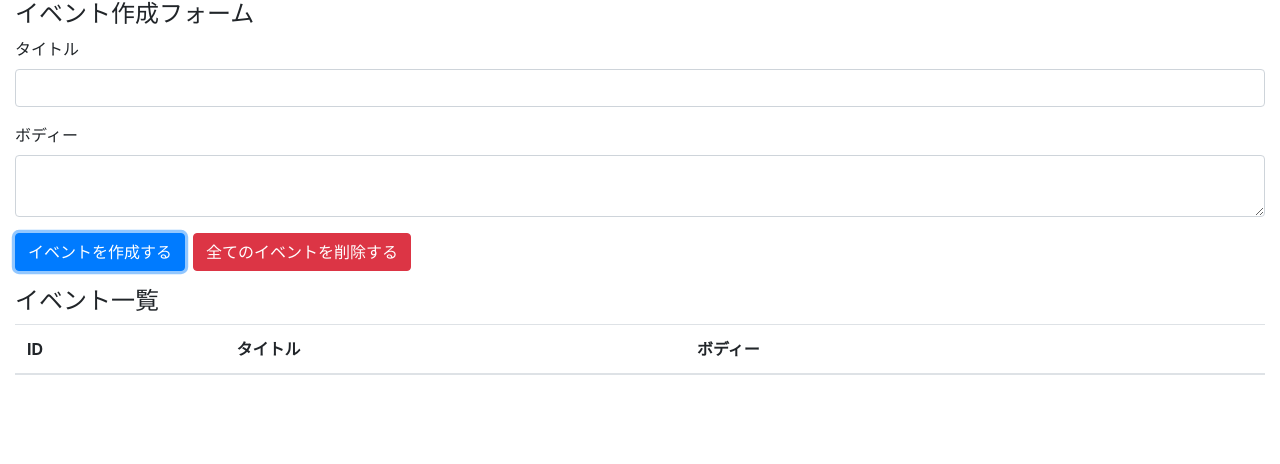
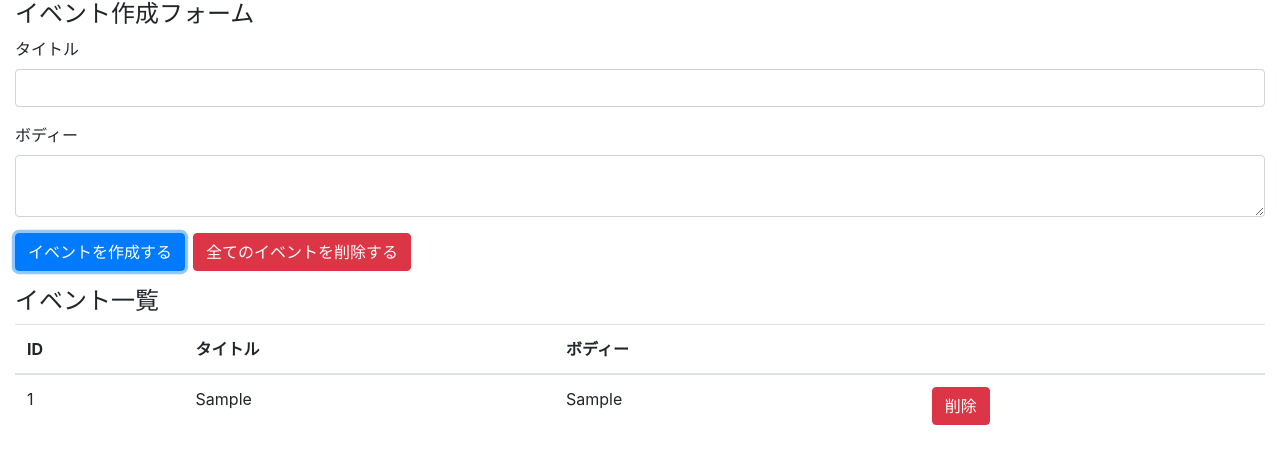
Before and after one commit to YouheiNozaki/react-hooks-101, a React (Create React App) app: page / in a window 1280 px wide. Both pictures are taken after typing "Sample", "Sample" into the empty fields and a click on the button "イベントを作成する". Shown: the top 464 px of the page. Built offline with nearby package versions, Linux system fonts and the light colour scheme.

Commit message:
display events refactor and implement remove event button

```diff
--- a/src/components/App.js
+++ b/src/components/App.js
@@ -2,6 +2,7 @@
 
 import 'bootstrap/dist/css/bootstrap.min.css';
 
+import Event from './Event'
 import reducer from '../reducers'
 
 const App = () => {
@@ -50,7 +51,9 @@
             <th></th>
           </tr>
         </thead>
-        <tbody></tbody>
+        <tbody>
+          { state.map((event, index) => (<Event key={index} event={event} dispatch={dispatch} />))}
+        </tbody>
       </table>
     </div>
   )
--- /dev/null
+++ b/src/components/Event.js
@@ -0,0 +1,21 @@
+import React from 'react'
+
+const Event = ({ dispatch, event }) => {
+  const id = event.id
+  const handleClickDeleteButton = () => {
+    dispatch({ type: 'DELETE_EVENT', id })
+  }
+
+  return (
+    <tr>
+      <td>{id}</td>
+      <td>{event.title}</td>
+      <td>{event.body}</td>
+      <td><button type="button" className="btn btn-danger"
+        onClick={handleClickDeleteButton}>削除</button></td>
+    </tr>
+  )
+
+}
+
+export default Event
--- a/src/reducers/index.js
+++ b/src/reducers/index.js
@@ -43,7 +43,7 @@
       const id = length === 0 ? 1 : state[length -1].id + 1
       return [...state, { id, ...event }]
     case 'DELETE_EVENT':
-      return state
+      return state.filter(event => event.id !== action.id)
     case 'DELETE_ALL_EVENTS':
       return []
     default:
```
